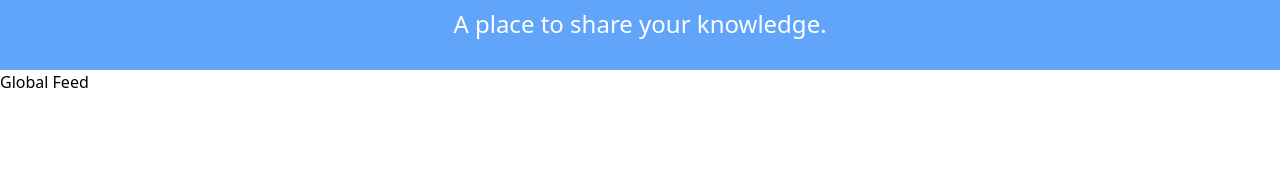
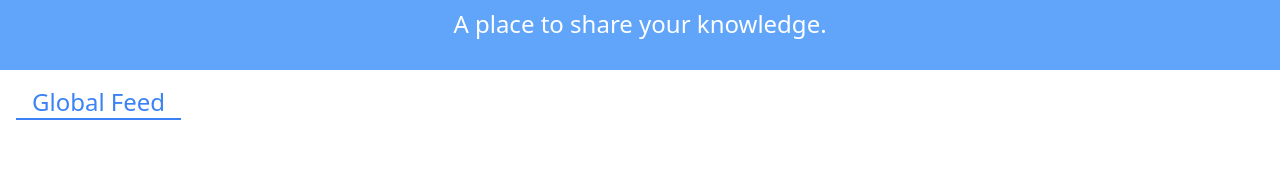
Before and after one commit to Badieh/The-Conduit, a React (Vite) app: page / in a window 1280 px wide. Shown: the part 154-324 px from the top of the page. Built offline with nearby package versions, Linux system fonts and the light colour scheme; no server answers; a web font is replaced by a local one.

Commit message:
style: home feed

```diff
--- a/src/features/home/components/Feed.tsx
+++ b/src/features/home/components/Feed.tsx
@@ -15,7 +15,7 @@ export default function Feed({
   setSelectedTag: (tag: string | null) => void;
 }) {
   return (
-    <div className="col-md-9">
+    <div className="mt-4 flex flex-col gap-3 sm:gap-6">
       <FeedToggle
         selectedFeedType={selectedFeedType}
         setSelectedFeedType={setSelectedFeedType}
--- a/src/features/home/components/FeedToggle.tsx
+++ b/src/features/home/components/FeedToggle.tsx
@@ -1,5 +1,6 @@
 import { useUserStore } from "@/stores/UserStore";
 import { FeedType } from "./Feed";
+import { FeedToggleItem } from "@/shared/components/FeedToggleItem";
 
 export default function FeedToggle({
   selectedFeedType,
@@ -14,46 +15,36 @@ export default function FeedToggle({
 }) {
   const user = useUserStore((state) => state.user);
   return (
-    <div className="feed-toggle">
-      <ul className="nav nav-pills outline-active">
+    <div className="border-b-gray-400 px-4">
+      <ul className="flex items-center border-b-gray-400">
         {user && (
-          <li
-            className={`nav-item nav-link ${
-              selectedFeedType === FeedType.your_feed ? "active" : ""
-            }`}
+          <FeedToggleItem
+            isSelected={selectedFeedType === FeedType.your_feed}
+            children="Your Feed"
             onClick={() => {
               setSelectedTag?.(null);
               return setSelectedFeedType(FeedType.your_feed);
             }}
-            style={{ cursor: "pointer" }}
-          >
-            Your Feed
-          </li>
+          />
         )}
-
-        <li
-          className={`nav-item nav-link ${
-            selectedFeedType === FeedType.global ? "active" : ""
-          }`}
+        <FeedToggleItem
+          isSelected={selectedFeedType === FeedType.global}
+          children="Global Feed"
           onClick={() => {
             setSelectedTag?.(null);
 
             return setSelectedFeedType(FeedType.global);
           }}
-          style={{ cursor: "pointer" }}
-        >
-          Global Feed
-        </li>
+        />
+
         {selectedFeedType === FeedType.popular_tags && selectedTag && (
-          <li
-            className={`nav-item nav-link ${
-              selectedFeedType === FeedType.popular_tags ? "active" : ""
-            }`}
-            style={{ cursor: "pointer" }}
+          <FeedToggleItem
+            isSelected={selectedFeedType === FeedType.popular_tags}
+            onClick={() => {}}
           >
             <i className="ion-pound"></i>&nbsp;
             {selectedTag}
-          </li>
+          </FeedToggleItem>
         )}
       </ul>
     </div>
--- a/src/features/profile/components/ProfileArticleToggle.tsx
+++ b/src/features/profile/components/ProfileArticleToggle.tsx
@@ -1,3 +1,4 @@
+import { FeedToggleItem } from "@/shared/components/FeedToggleItem";
 import { ProfileFeedType } from "./ProfileFeed";
 
 export default function ProfileArticleToggle({
@@ -8,31 +9,21 @@ export default function ProfileArticleToggle({
   setSelectedFeedType: (FeedType: ProfileFeedType) => void;
 }) {
   return (
-    <div className="articles-toggle">
-      <ul className="nav nav-pills outline-active">
-        <li
-          className={`nav-item nav-link ${
-            selectedFeedType === ProfileFeedType.my_articles ? "active" : ""
-          }`}
+    <div className="border-b-gray-400 px-4">
+      <ul className="flex items-center border-b-gray-400">
+        <FeedToggleItem
+          isSelected={selectedFeedType === ProfileFeedType.my_articles}
           onClick={() => setSelectedFeedType(ProfileFeedType.my_articles)}
-          style={{ cursor: "pointer" }}
-        >
-          My Articles
-        </li>
+          children="My Articles"
+        />
 
-        <li
-          className={`nav-item nav-link ${
-            selectedFeedType === ProfileFeedType.favourited_articles
-              ? "active"
-              : ""
-          }`}
-          style={{ cursor: "pointer" }}
+        <FeedToggleItem
+          isSelected={selectedFeedType === ProfileFeedType.favourited_articles}
           onClick={() =>
             setSelectedFeedType(ProfileFeedType.favourited_articles)
           }
-        >
-          Favourited Articles
-        </li>
+          children="Favourited Articles"
+        />
       </ul>
     </div>
   );
--- /dev/null
+++ b/src/shared/components/FeedToggleItem.tsx
@@ -0,0 +1,22 @@
+export function FeedToggleItem({
+  isSelected,
+  children,
+  onClick,
+}: {
+  isSelected: boolean;
+  children: React.ReactNode;
+  onClick: () => void;
+}) {
+  return (
+    <li
+      className={`cursor-pointer px-2 sm:px-4 sm:text-2xl ${
+        isSelected
+          ? "border-b-2 border-blue-500 text-blue-500"
+          : "border-b-2 border-gray-400 text-gray-400"
+      }`}
+      onClick={onClick}
+    >
+      {children}
+    </li>
+  );
+}
```
